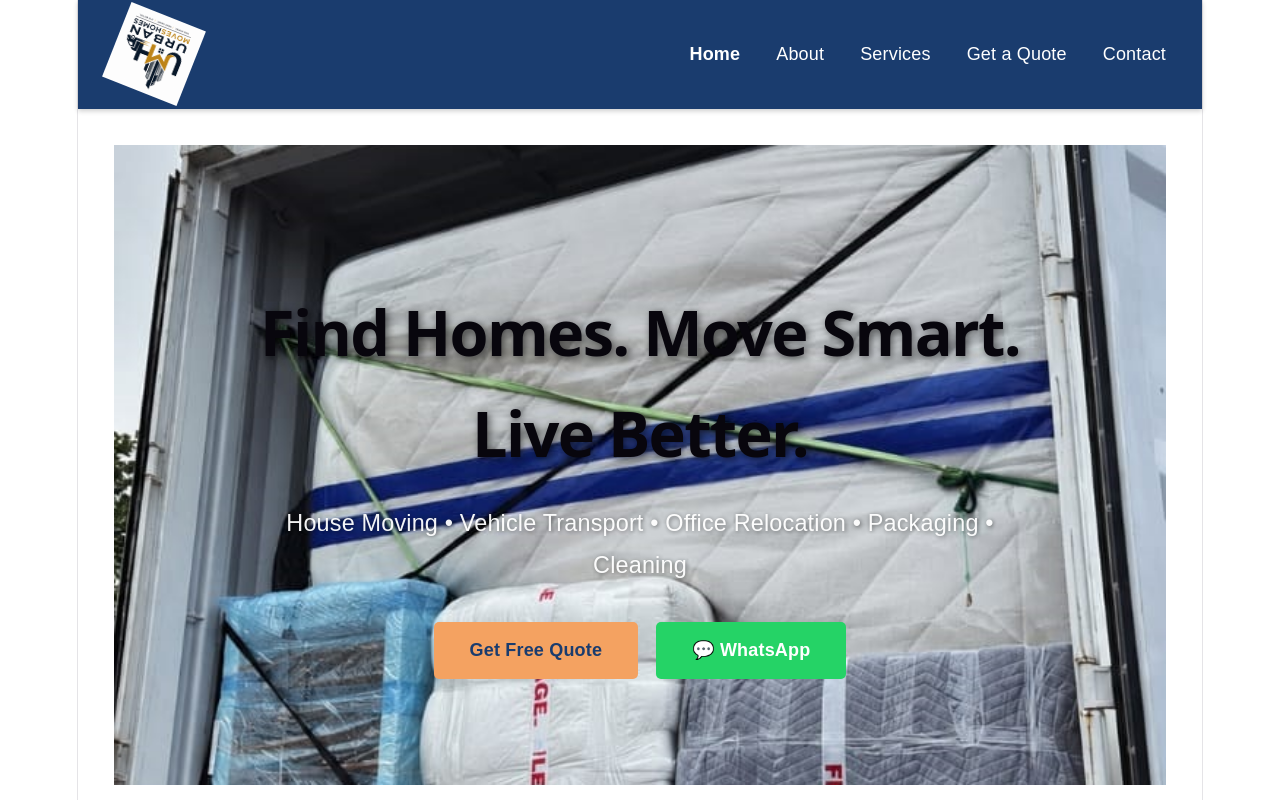
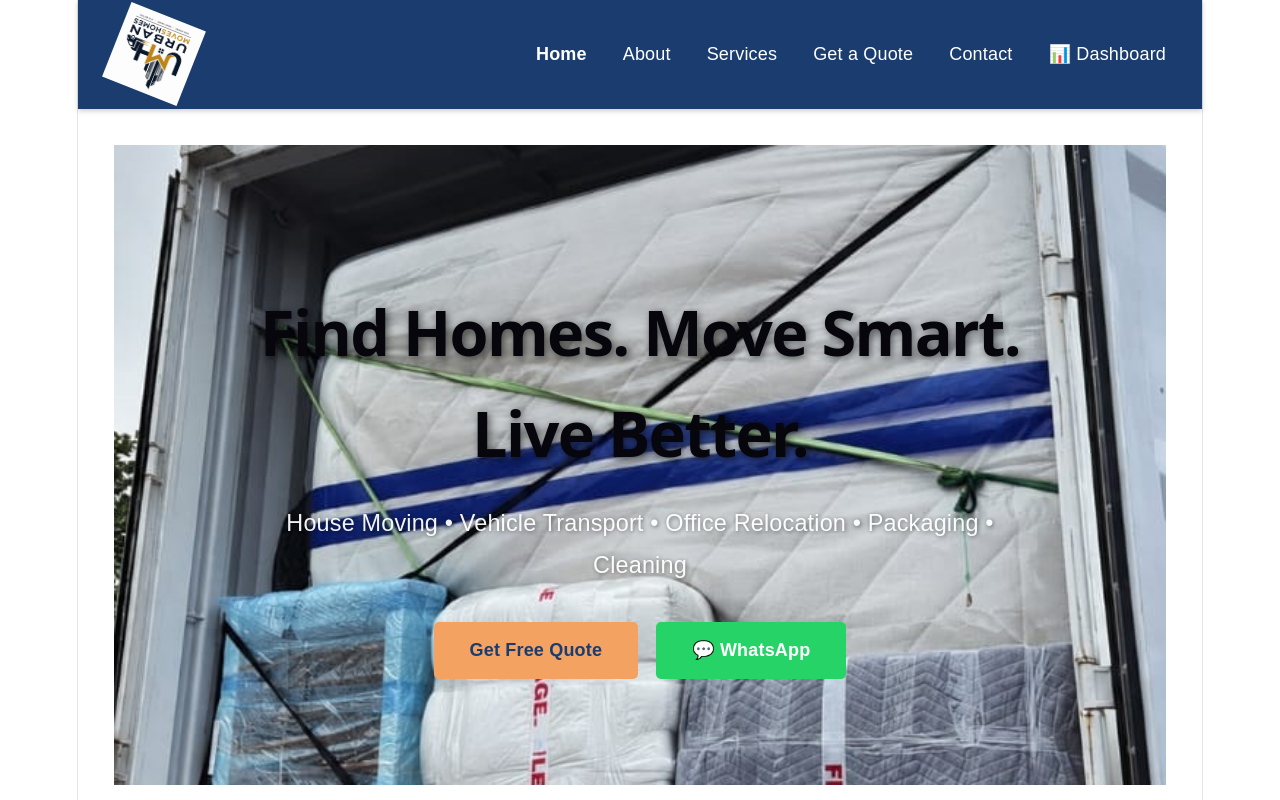
Before and after one commit to ArapCheruiyot/UrbanMovesHomes, a React (Vite) app: page / in a window 1280 px wide. Shown: the top 800 px of the page. Built offline with nearby package versions, Linux system fonts and the light colour scheme.

Commit message:
Update Navbar.jsx

```diff
--- a/src/components/Navbar.jsx
+++ b/src/components/Navbar.jsx
@@ -1,7 +1,7 @@
 import React from 'react';
 import { Link, useLocation } from 'react-router-dom';
 import '../css/logo.css';
-import logo from '../assets/logo.png';  // 👈 Import your logo image (change filename if needed)
+import logo from '../assets/logo.png';
 
 const Navbar = () => {
     const location = useLocation();
@@ -11,12 +11,9 @@ const Navbar = () => {
         <header>
             <nav>
                 <div className="logo">
-                    {/* Image Logo — THIS IS NOW ACTIVE */}
                     <Link to="/">
                         <img src={logo} alt="Urban MoveHomes" className="logo-image" />
                     </Link>
-                    {/* Text Logo — COMMENTED OUT */}
-                    {/* <h1 className="logo-text">🏠 Urban MoveHomes</h1> */}
                 </div>
                 <ul>
                     <li>
@@ -44,6 +41,11 @@ const Navbar = () => {
                             Contact
                         </Link>
                     </li>
+                    <li>
+                        <Link to="/dashboard" style={{ fontWeight: isActive('/dashboard') ? 'bold' : 'normal' }}>
+                            📊 Dashboard
+                        </Link>
+                    </li>
                 </ul>
             </nav>
         </header>
```
